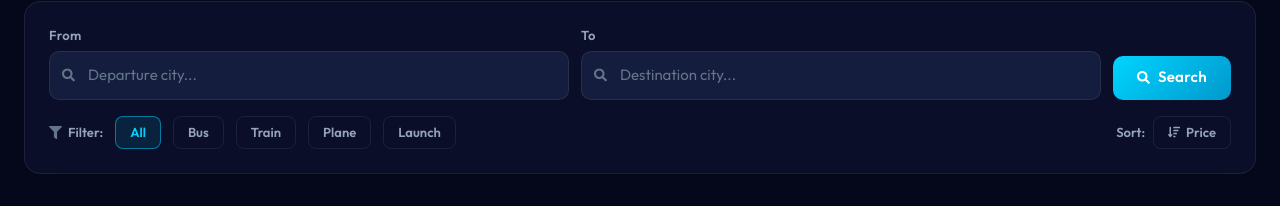
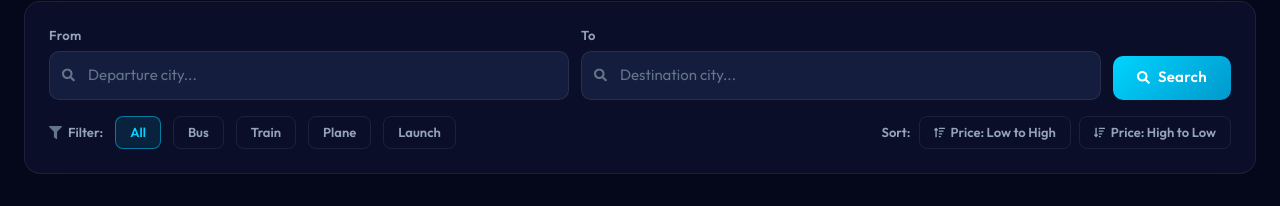
Before and after one commit to Galib-272/Assignment-10_client_side, a Next.js app: page /tickets in a window 1280 px wide. Shown: the part 274-480 px from the top of the page. Built offline with nearby package versions, Linux system fonts and the light colour scheme; no server answers.

Commit message:
Fix sorting in all tickets page with two options: Price Low to High and High to Low

```diff
--- a/src/app/tickets/page.js
+++ b/src/app/tickets/page.js
@@ -49,7 +49,13 @@ function TicketsContent() {
       });
       const res = await axios.get(`${process.env.NEXT_PUBLIC_API_URL}/tickets?${params}`);
       if (res.data?.tickets && res.data.tickets.length > 0) {
-        setTickets(res.data.tickets);
+        let loaded = [...res.data.tickets];
+        if (sort === "price-asc" || sort === "asc") {
+          loaded.sort((a, b) => Number(a.price) - Number(b.price));
+        } else if (sort === "price-desc" || sort === "desc") {
+          loaded.sort((a, b) => Number(b.price) - Number(a.price));
+        }
+        setTickets(loaded);
         setTotalPages(res.data.totalPages || 1);
       } else {
         throw new Error("No tickets in DB");
@@ -59,8 +65,8 @@ function TicketsContent() {
       if (search.from) filtered = filtered.filter(t => t.from.toLowerCase().includes(search.from.toLowerCase()));
       if (search.to) filtered = filtered.filter(t => t.to.toLowerCase().includes(search.to.toLowerCase()));
       if (transport !== "All") filtered = filtered.filter(t => t.transportType?.toLowerCase() === transport.toLowerCase());
-      if (sort === "asc" || sort === "price-asc") filtered.sort((a, b) => a.price - b.price);
-      if (sort === "desc" || sort === "price-desc") filtered.sort((a, b) => b.price - a.price);
+      if (sort === "price-asc" || sort === "asc") filtered.sort((a, b) => Number(a.price) - Number(b.price));
+      if (sort === "price-desc" || sort === "desc") filtered.sort((a, b) => Number(b.price) - Number(a.price));
       setTotalPages(Math.ceil(filtered.length / PAGE_SIZE));
       setTickets(filtered.slice((page - 1) * PAGE_SIZE, page * PAGE_SIZE));
     } finally {
@@ -150,30 +156,77 @@ function TicketsContent() {
                 {t}
               </button>
             ))}
-            <div style={{ marginLeft: "auto", display: "flex", alignItems: "center", gap: "8px" }}>
+            <div style={{ marginLeft: "auto", display: "flex", alignItems: "center", gap: "8px", flexWrap: "wrap" }}>
               <span style={{ fontSize: "13px", color: "var(--text-secondary)", fontWeight: "600" }}>Sort:</span>
               <button
-                onClick={() => setSort(s => s === "asc" ? "desc" : s === "desc" ? "none" : "asc")}
+                type="button"
+                id="sort-price-low-to-high"
+                onClick={() => {
+                  setSort(s => s === "price-asc" ? "none" : "price-asc");
+                  setPage(1);
+                }}
                 style={{
-                  display: "flex",
+                  display: "inline-flex",
                   alignItems: "center",
                   gap: "6px",
                   padding: "6px 14px",
                   borderRadius: "8px",
-                  border: `1.5px solid ${sort !== "none" ? "rgba(0,212,255,0.5)" : "var(--border-color)"}`,
-                  background: sort !== "none" ? "rgba(0,212,255,0.1)" : "transparent",
-                  color: sort !== "none" ? "#00d4ff" : "var(--text-secondary)",
+                  border: `1.5px solid ${sort === "price-asc" ? "rgba(0,212,255,0.6)" : "var(--border-color)"}`,
+                  background: sort === "price-asc" ? "rgba(0,212,255,0.15)" : "transparent",
+                  color: sort === "price-asc" ? "#00d4ff" : "var(--text-secondary)",
                   fontSize: "13px",
                   fontWeight: "600",
                   cursor: "pointer",
                   fontFamily: "Outfit, sans-serif",
+                  transition: "all 0.2s",
                 }}
               >
-                {sort === "asc" ? <FaSortAmountUp size={12} /> : <FaSortAmountDown size={12} />}
-                Price {sort === "asc" ? "↑" : sort === "desc" ? "↓" : ""}
+                <FaSortAmountUp size={11} /> Price: Low to High
+              </button>
+              <button
+                type="button"
+                id="sort-price-high-to-low"
+                onClick={() => {
+                  setSort(s => s === "price-desc" ? "none" : "price-desc");
+                  setPage(1);
+                }}
+                style={{
+                  display: "inline-flex",
+                  alignItems: "center",
+                  gap: "6px",
+                  padding: "6px 14px",
+                  borderRadius: "8px",
+                  border: `1.5px solid ${sort === "price-desc" ? "rgba(0,212,255,0.6)" : "var(--border-color)"}`,
+                  background: sort === "price-desc" ? "rgba(0,212,255,0.15)" : "transparent",
+                  color: sort === "price-desc" ? "#00d4ff" : "var(--text-secondary)",
+                  fontSize: "13px",
+                  fontWeight: "600",
+                  cursor: "pointer",
+                  fontFamily: "Outfit, sans-serif",
+                  transition: "all 0.2s",
+                }}
+              >
+                <FaSortAmountDown size={11} /> Price: High to Low
               </button>
               {(search.from || search.to || transport !== "All" || sort !== "none") && (
-                <button onClick={clearFilters} style={{ display: "flex", alignItems: "center", gap: "5px", padding: "6px 12px", borderRadius: "8px", border: "1.5px solid rgba(239,68,68,0.3)", background: "rgba(239,68,68,0.08)", color: "#ef4444", fontSize: "12px", fontWeight: "600", cursor: "pointer", fontFamily: "Outfit, sans-serif" }}>
+                <button
+                  type="button"
+                  onClick={clearFilters}
+                  style={{
+                    display: "inline-flex",
+                    alignItems: "center",
+                    gap: "5px",
+                    padding: "6px 12px",
+                    borderRadius: "8px",
+                    border: "1.5px solid rgba(239,68,68,0.3)",
+                    background: "rgba(239,68,68,0.08)",
+                    color: "#ef4444",
+                    fontSize: "12px",
+                    fontWeight: "600",
+                    cursor: "pointer",
+                    fontFamily: "Outfit, sans-serif"
+                  }}
+                >
                   <FaTimes size={11} /> Clear
                 </button>
               )}
```
